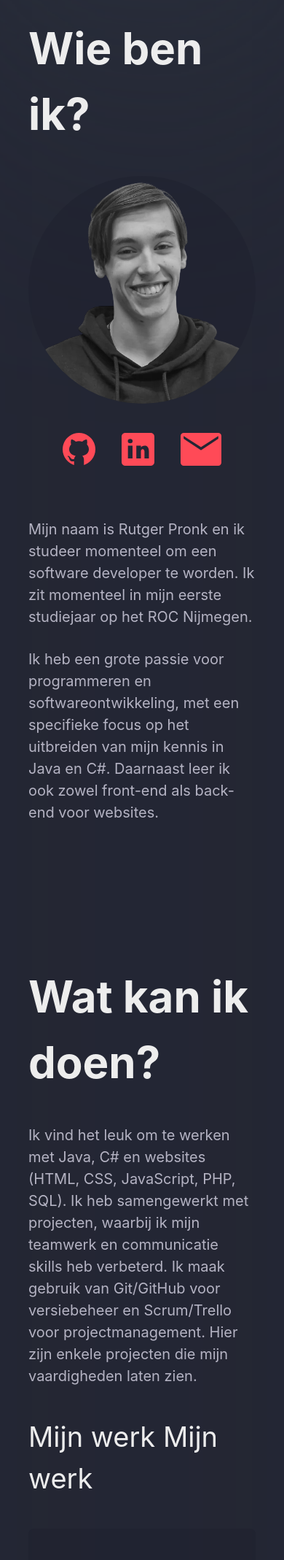
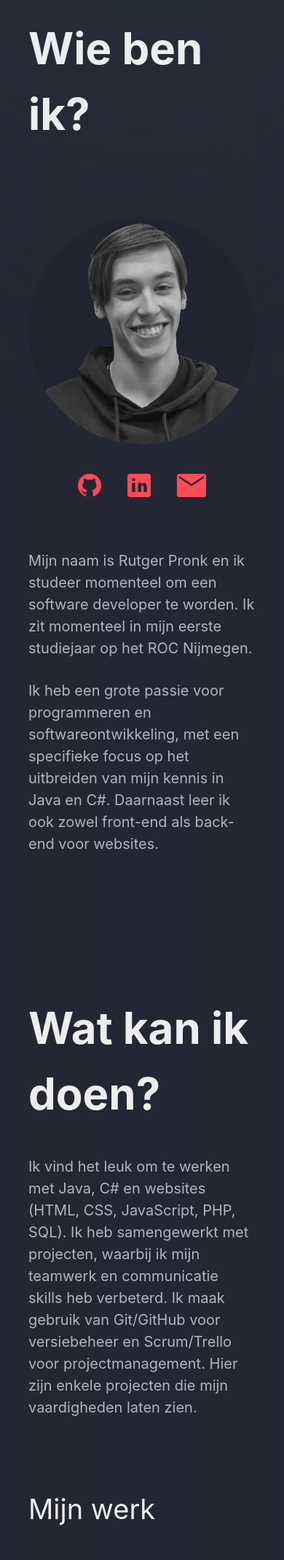
Before and after one commit to Rutger505/portfolio, a PHP site: page / in a window 390 px wide. Shown: the part 919-3056 px from the top of the page at 73% size. Run offline with PHP 8.4, Linux system fonts and the light colour scheme.

Commit message:
Some spacing improvements

```diff
--- a/src/index.php
+++ b/src/index.php
@@ -160,19 +160,19 @@ require_once "language.php";
 
   <section id="about-me" class="mx-spacing py-24 mdlg:py-32">
     <h1><?php echo text('aboutMeTitle') ?></h1>
-    <div class="mt-10 flex flex-wrap gap-x-12 gap-y-10 mdlg:flex-nowrap lg:gap-x-24">
+    <div class="mt-24 flex flex-wrap gap-x-12 gap-y-10 mdlg:flex-nowrap lg:gap-x-24">
       <div class="flex flex-wrap items-center justify-center gap-10 md:flex-shrink-0 mdlg:flex-col mdlg:flex-nowrap">
         <img class="w-full max-w-[20rem] rounded-full bg-secondary sm:h-80 sm:w-80" src="img/personal-photo.webp" alt="personal-photo" />
 
         <div class="flex flex-row flex-wrap items-center gap-9 aboutMe:flex-col mdlg:flex-row">
           <a class="animate-y-md duration-500" href="https://github.com/Rutger505" target="_blank">
-            <img src="img/github-icon.svg" alt="my github" />
+            <img class="h-8" src="img/github-icon.svg" alt="my github" />
           </a>
           <a class="animate-y-md delay-75 duration-500" href="https://www.linkedin.com/in/rutger-pronk-585149273/" target="_blank">
-            <img src="img/linkedin-icon.svg" alt="my linkedin" />
+            <img class="h-8" src="img/linkedin-icon.svg" alt="my linkedin" />
           </a>
           <a class="animate-y-md delay-150 duration-500" href="#contact">
-            <img src="img/mail-icon.svg" alt="contact" />
+            <img class="h-8" src="img/mail-icon.svg" alt="contact" />
           </a>
         </div>
       </div>
@@ -191,7 +191,7 @@ require_once "language.php";
 
     <p class="animate-y-sm mt-10 max-w-[710px]"><?php echo text('myWorkText') ?>
     </p>
-    <h2 class="animate-y-md mt-10">Mijn werk <?php echo text('myWorkSubtitle') ?></h2>
+    <h2 class="animate-y-md mt-24"><?php echo text('myWorkSubtitle') ?></h2>
     <div class="mt-10 flex flex-col items-start gap-y-8">
       <div class="animate-y-sm flex h-fit flex-wrap justify-between gap-x-7 rounded-lg bg-secondary px-10 py-10 lg:px-20">
         <div class="flex flex-col items-start">
--- a/src/style/main.css
+++ b/src/style/main.css
@@ -894,6 +894,10 @@ p {
   margin-top: 2rem;
 }
 
+.mt-24 {
+  margin-top: 6rem;
+}
+
 .block {
   display: block;
 }
```
